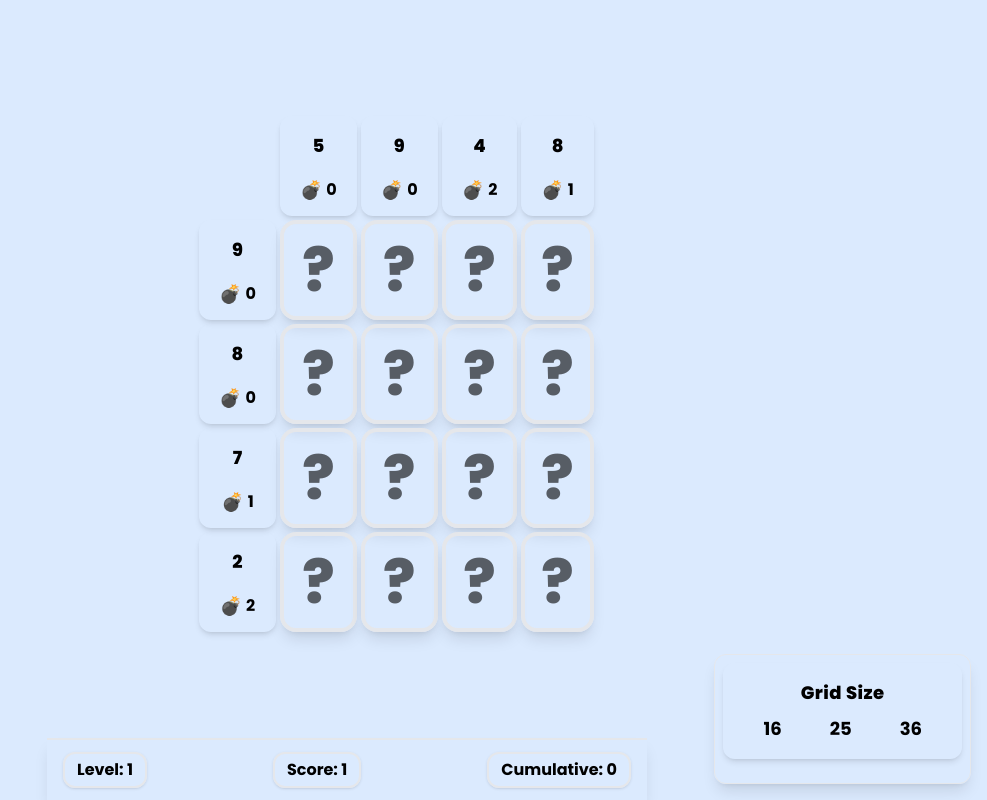
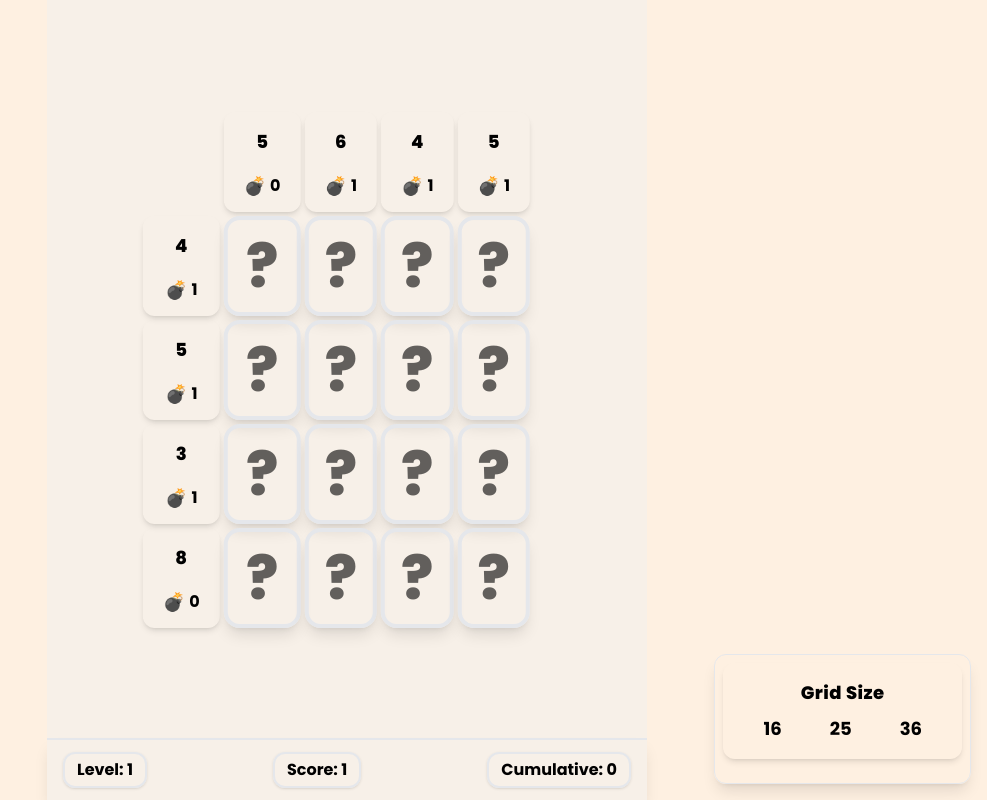
Before and after one commit to alirabbani97/tap-boom-game, a React (Vite) app: page / in a window 1280 px wide. Shown: the whole page, without its empty margins (293-1280 px from the left). Built offline with nearby package versions, Linux system fonts and the light colour scheme; what @midudev/tailwind-animations would draw is missing.

Commit message:
improved mechanics, points distribution, and UI fixes

```diff
--- a/src/App.tsx
+++ b/src/App.tsx
@@ -26,15 +26,13 @@ function App() {
   const [bombsInCol, setBombsInCol] = useState<number[]>([]);
   const [restartKey, setRestartKey] = useState<number>(0);
   const levelUpTimeout = useRef<number | null>(null);
+  const [manualGridChange, setManualGridChange] = useState(false);
 
   // Dynamic grid and bomb scaling
-  let gridSize = 16;
   let maxBombs = 3;
   if (level >= 6 && level <= 10) {
-    gridSize = 25;
     maxBombs = 4;
   } else if (level >= 11) {
-    gridSize = 36;
     maxBombs = Math.floor(Math.random() * 2) + 5; // 5 or 6 bombs
   }
 
@@ -48,19 +46,38 @@ function App() {
     return arr;
   }
 
+  // When LevelSlider is used, set manualGridChange and update nTiles
+  const handleGridSizeChange = (size: number) => {
+    setManualGridChange(true);
+    setNTiles(size);
+  };
+
   // Generate new level or board
   useEffect(() => {
-    // If nTiles was changed by the LevelSlider, reset level to 1
-    if (nTiles !== gridSize) setLevel(1);
+    // Only reset level if grid size was changed manually
+    if (manualGridChange) {
+      setLevel(1);
+      setManualGridChange(false);
+    }
     const SQRT = Math.sqrt(nTiles);
     // Generate flat array with bombs and numbers
     const totalTiles = nTiles;
     const bombs = Array(maxBombs).fill(0);
-    const numbers = Array(totalTiles - maxBombs)
-      .fill(0)
-      .map(() => Math.ceil(Math.random() * 3));
-    const allTiles = shuffle([...bombs, ...numbers]);
+    const nonBombTiles = totalTiles - maxBombs;
 
+    // Value distribution
+    const n3 = Math.floor(nonBombTiles * 0.1);
+    const n2 = Math.floor(nonBombTiles * 0.4);
+    const n1 = nonBombTiles - n2 - n3;
+
+    // Randomly distribute 3s, 2s, and 1s among non-bomb tiles
+    const nonBombValues = [
+      ...Array(n3).fill(3),
+      ...Array(n2).fill(2),
+      ...Array(n1).fill(1),
+    ];
+    shuffle(nonBombValues);
+    const allTiles = shuffle([...bombs, ...nonBombValues]);
     // Build 2D grid
     const newTilesData: TtileData[][] = [];
     for (let i = 0; i < SQRT; i++) {
@@ -141,7 +158,7 @@ function App() {
         levelUpTimeout.current = setTimeout(() => {
           setShowLevelUp(false);
           setLevel((prev) => prev + 1);
-        }, 1500);
+        }, 3000);
       }
     }, 0);
   };
@@ -216,7 +233,7 @@ function App() {
   const frameSize = MIN_TILE_SIZE * (SQRT_N_Tiles + 1) + GAP * SQRT_N_Tiles;
 
   return (
-    <div className="app min-h-screen min-w-screen flex flex-col items-center bg-blue-100 font-sans">
+    <div className="app min-h-screen min-w-screen flex flex-col items-center justify-center bg-[#fef0e1] font-sans ">
       {/* Level Up Animation */}
       {showLevelUp && (
         <div className="fixed top-0 left-1/2 transform -translate-x-1/2 z-50 mt-6 flex justify-center w-full pointer-events-none animate-bounceIn">
@@ -277,10 +294,11 @@ function App() {
         </div>
       )}
       {/* Main Game Grid, centered and a bit towards the top */}
-      <div
-        className="flex flex-col items-center justify-center w-full"
-        style={{ minHeight: "60vh", marginTop: "3vh" }}
-      >
+      <div className="absolute top-1/2 left-1/2  -translate-x-1/2 -translate-y-1/2  w-[600px] h-[600px] min-h-[100vh] bg-[hsl(31,50%,94%)]">
+        {" "}
+        {/* Grid Frame for the grid */}{" "}
+      </div>
+      <div className="absolute top-1/2 left-1/2  -translate-x-[69%] -translate-y-[60%] min-h-[60vh]">
         <div
           className="grid aspect-square"
           style={{
@@ -312,7 +330,7 @@ function App() {
       </div>
       {/* Development: Grid Sizer in bottom right */}
       <div className="fixed bottom-4 right-4 z-50 bg-base-200 rounded-xl shadow-lg p-2 border border-primary">
-        <LevelSlider gridSize={nTiles} setGridSize={setNTiles} />
+        <LevelSlider gridSize={nTiles} setGridSize={handleGridSizeChange} />
       </div>
     </div>
   );
--- a/src/components/HintTIles.tsx
+++ b/src/components/HintTIles.tsx
@@ -8,8 +8,8 @@ type THintTiles = {
 
 const HintTiles = ({ values, bombs }: THintTiles) => {
   // Only ever render one tile per instance
-  const value = values[0];
-  const bomb = bombs[0];
+  const value = Number.isFinite(values[0]) ? values[0] : 0;
+  const bomb = Number.isFinite(bombs[0]) ? bombs[0] : 0;
   return (
     <div className="card w-full h-full bg-base-200 shadow-md rounded-xl flex flex-col items-center justify-center p-2">
       <span className="badge badge-primary text-lg font-extrabold mb-1 px-4 py-2 rounded-full">
--- a/src/components/LevelSlider.tsx
+++ b/src/components/LevelSlider.tsx
@@ -5,7 +5,7 @@ export default function LevelSlider({
   setGridSize,
 }: {
   gridSize: number;
-  setGridSize: Dispatch<SetStateAction<number>>;
+  setGridSize: (size: number) => void;
 }) {
   return (
     <div className="card bg-base-200 shadow-md rounded-xl p-4 flex flex-col items-center mb-4 w-fit">
```
